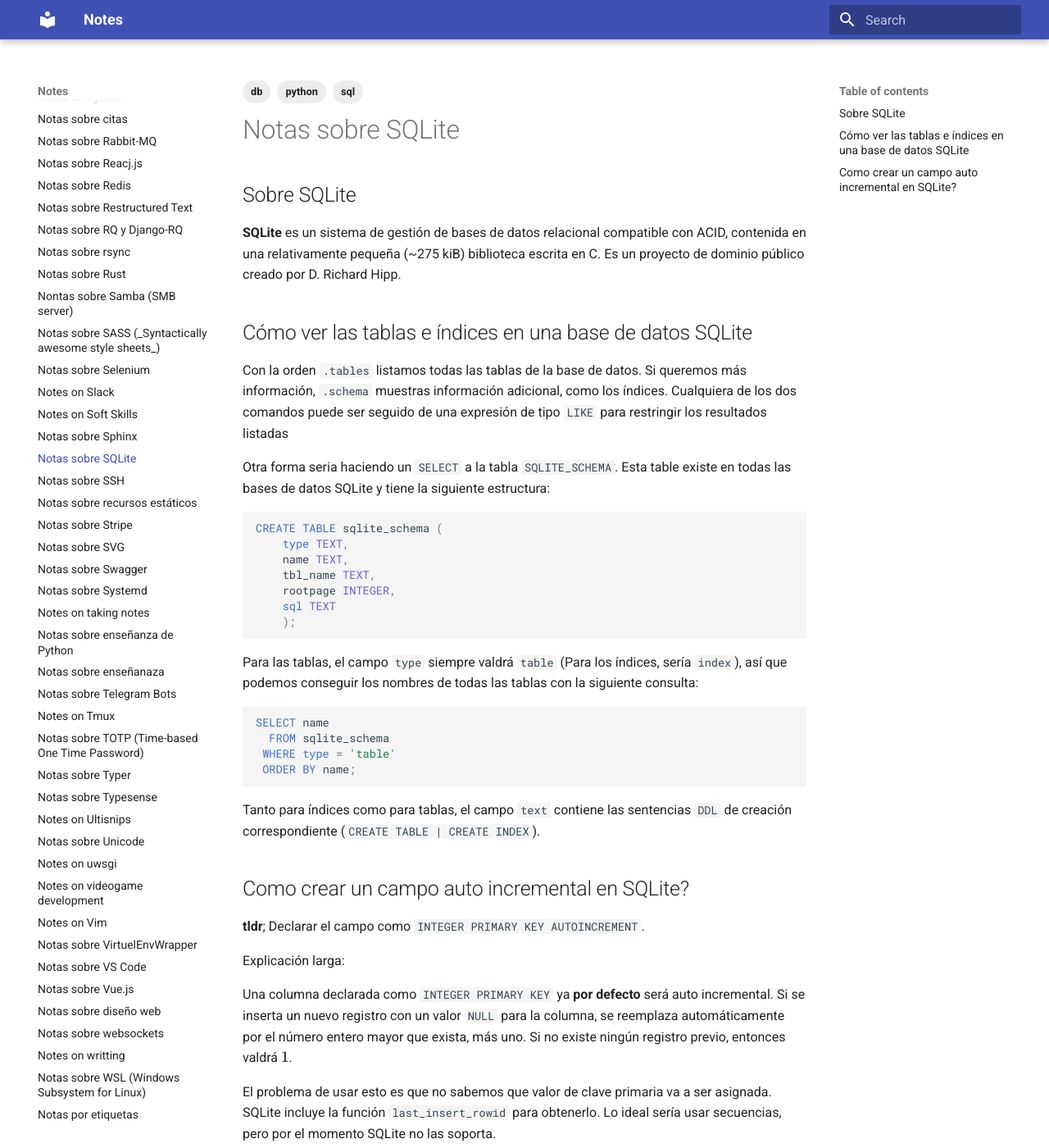
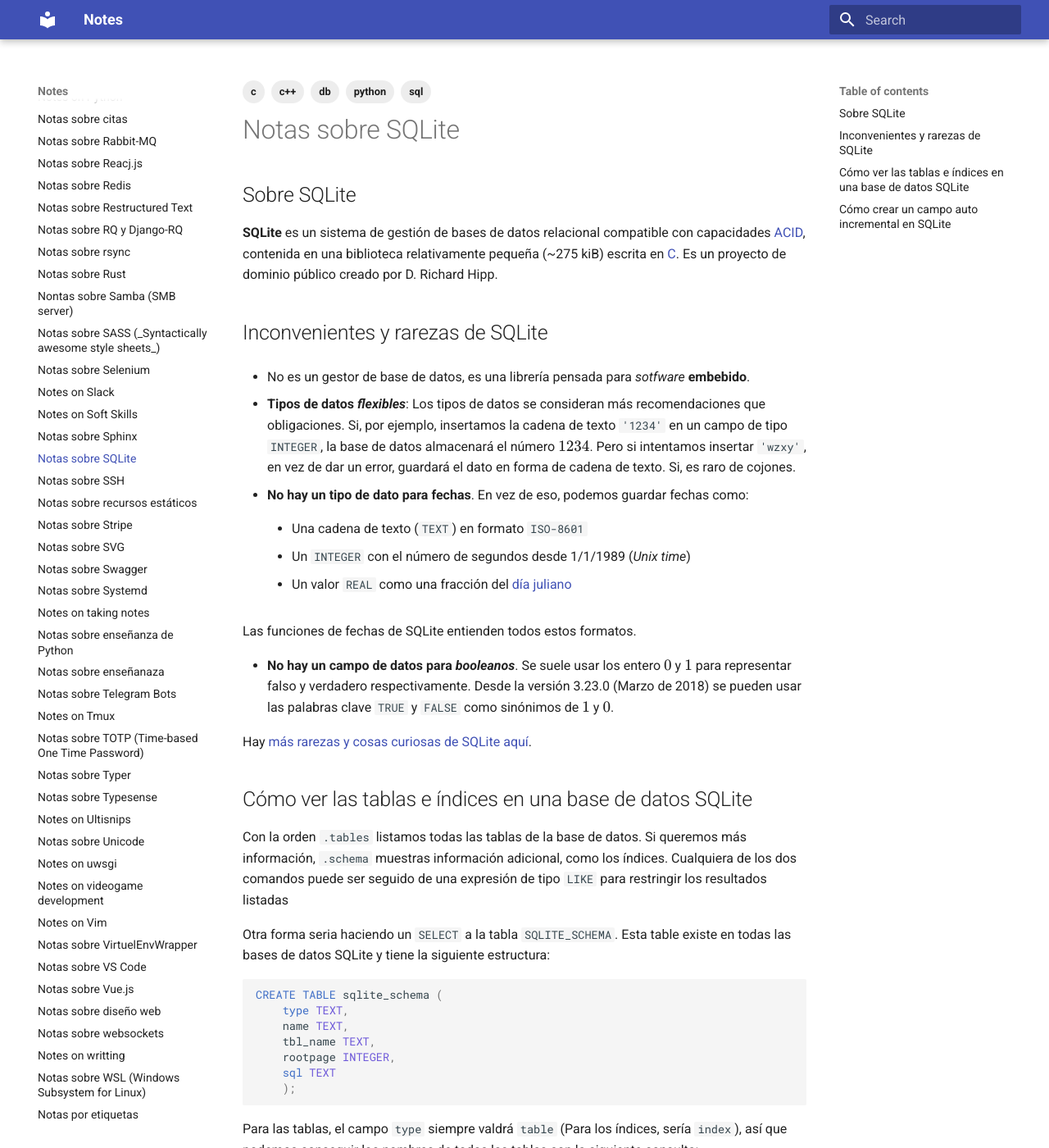
Before and after one commit to euribates/notes, an MkDocs documentation site: the page built from docs/notes-on-sqlite.md, in a window 1280 px wide and 1400 px high. Shown: the whole window at 82% size. Built offline with MkDocs 1.6.1 and Material for MkDocs 9.7.7, drawn with Linux system fonts in a browser that asks for light colours; formulas are drawn with MathJax 3; some of the changed text lies outside the part shown.

Commit message:
Notas sobre rarezas de SQLite

```diff
--- a/docs/notes-on-sqlite.md
+++ b/docs/notes-on-sqlite.md
@@ -4,13 +4,48 @@
     - db
     - sql
     - python
+    - c
+    - c++
 ---
 
 ## Sobre SQLite
 
 **SQLite** es un sistema de gestión de bases de datos relacional compatible con
-ACID, contenida en una relativamente pequeña (~275 kiB) biblioteca escrita en C.
-Es un proyecto de dominio público creado por D.  Richard Hipp.
+capacidades [ACID](https://es.wikipedia.org/wiki/ACID), contenida en una
+biblioteca relativamente pequeña (~275 kiB) escrita en
+[C](https://es.wikipedia.org/wiki/C_%28lenguaje_de_programaci%C3%B3n%29). Es un
+proyecto de dominio público creado por D.  Richard Hipp.
+
+## Inconvenientes y rarezas de SQLite
+
+- No es un gestor de base de datos, es una librería pensada para _sotfware_
+  **embebido**.
+
+- **Tipos de datos _flexibles_**: Los tipos de datos se consideran más
+  recomendaciones que obligaciones. Si, por ejemplo, insertamos la cadena de
+  texto `'1234'` en un campo de tipo `INTEGER`, la base de datos almacenará
+  el número $1234$. Pero si intentamos insertar `'wzxy'`, en vez de dar un
+  error, guardará el dato en forma de cadena de texto. Si, es raro de cojones.
+
+- **No hay un tipo de dato para fechas**. En vez de eso, podemos guardar fechas
+  como:
+
+    - Una cadena de texto (`TEXT`) en formato `ISO-8601`
+
+    - Un `INTEGER` con el número de segundos desde 1/1/1989 (_Unix time_)
+
+    - Un valor `REAL` como una fracción del [día juliano](https://es.wikipedia.org/wiki/Fecha_juliana)
+
+  Las funciones de fechas de SQLite entienden todos estos formatos.
+
+- **No hay un campo de datos para _booleanos_**. Se suele usar los entero $0$ y $1$
+  para representar falso y verdadero respectivamente. Desde la versión
+  3.23.0 (Marzo de 2018) se pueden usar las palabras clave `TRUE` y `FALSE` como
+  sinónimos de $1$ y $0$.
+
+Hay [más rarezas y cosas curiosas de SQLite
+aquí](https://sqlite.org/quirks.html).
+
 
 ## Cómo ver las tablas e índices en una base de datos SQLite
 
@@ -46,7 +81,7 @@
 Tanto para índices como para tablas, el campo `text` contiene las sentencias `DDL`
 de creación correspondiente (`CREATE TABLE | CREATE INDEX`).
 
-## Como crear un campo auto incremental en SQLite?
+## Cómo crear un campo auto incremental en SQLite
 
 **tldr**; Declarar el campo como `INTEGER PRIMARY KEY AUTOINCREMENT`.
 
```
